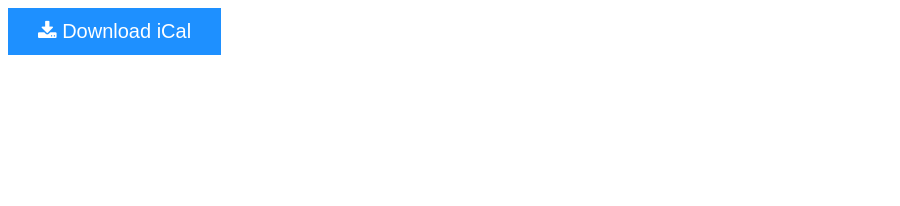
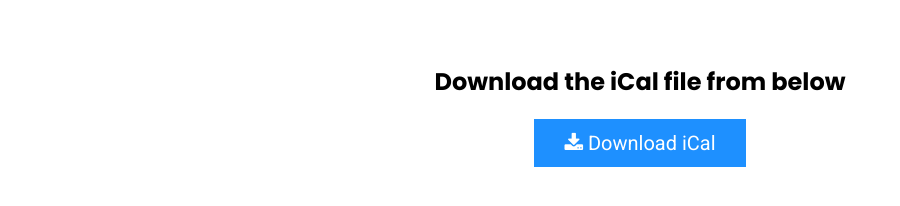
Before and after one commit to HapticHash/ical, a plain HTML site: page index.html in a window 1280 px wide. Shown: the whole page, without its empty margins (0-900 px from the left). Drawn offline with Linux system fonts and the light colour scheme.

Commit message:
updated css

```diff
--- a/index.html
+++ b/index.html
@@ -4,9 +4,15 @@
     <meta charset="UTF-8">
     <meta name="viewport" content="width=device-width, initial-scale=1.0">
     <link rel="stylesheet" href="https://cdnjs.cloudflare.com/ajax/libs/font-awesome/4.7.0/css/font-awesome.min.css">
+    <link href="https://fonts.googleapis.com/css2?family=Poppins:ital,wght@0,700;1,700&family=Roboto&display=swap" rel="stylesheet">
     <title>iCal demo</title>
 
     <style>
+        .con {
+            margin: 4em auto;
+            text-align: center;
+            font-family: 'Poppins', sans-serif;
+        }
         .btn {
             background-color: DodgerBlue;
             border: none;
@@ -14,6 +20,7 @@
             padding: 12px 30px;
             cursor: pointer;
             font-size: 20px;
+            font-family: 'Roboto', sans-serif;
         }
 
         .btn:hover {
@@ -23,6 +30,7 @@
 </head>
 <body>
     <div class="con">
+        <h2>Download the iCal file from below</h2>
         <a href="./Test.ics">
             <button class="btn"><i class="fa fa-download"></i> Download iCal</button>
         </a>
```
